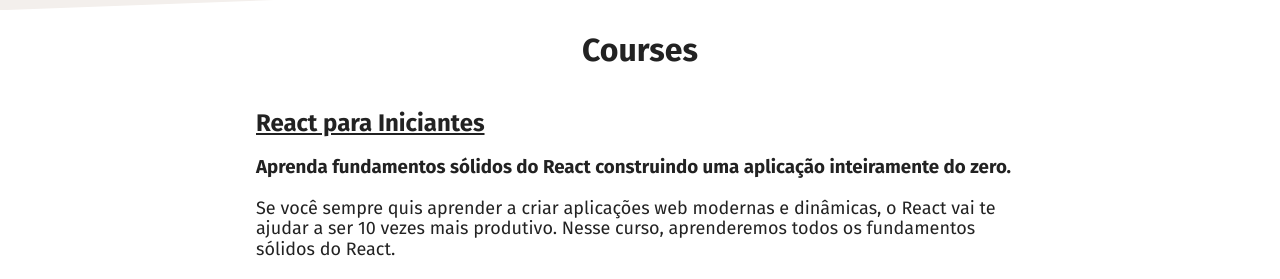
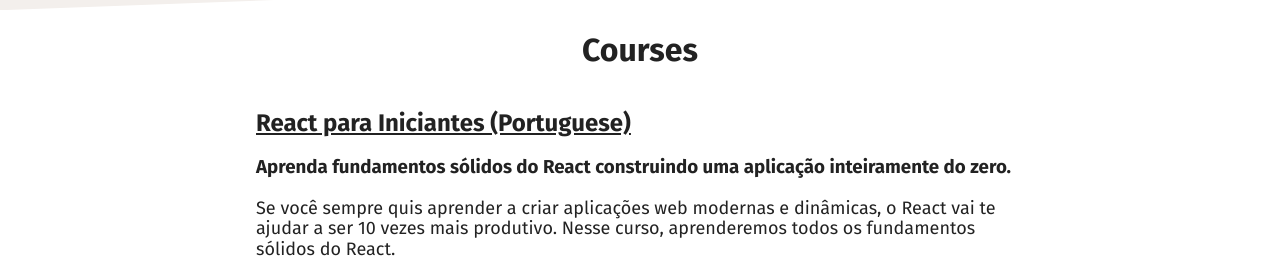
Before and after one commit to brunojppb/brunojppb.github.io, a Jekyll site: the page built from courses.md, in a window 1280 px wide. Shown: the part 213-492 px from the top of the page. Built offline with Jekyll 4.4.1, drawn with Linux system fonts in a browser that asks for light colours.

Commit message:
add language to course title

```diff
--- a/courses.md
+++ b/courses.md
@@ -8,7 +8,7 @@
 <div class="flex-center courses">
 	<h1>Courses</h1>
   <div class="course job-item">
-		<h2><a href="https://www.udemy.com/course/react-para-iniciantes-free/">React para Iniciantes</a></h2>
+		<h2><a href="https://www.udemy.com/course/react-para-iniciantes-free/">React para Iniciantes (Portuguese)</a></h2>
 		<h3>Aprenda fundamentos sólidos do React construindo uma aplicação inteiramente do zero.</h3>
 		<p class="course-desc">
 			Se você sempre quis aprender a criar aplicações web modernas e dinâmicas, o React vai te ajudar a ser 10 vezes mais produtivo. Nesse curso, aprenderemos todos os fundamentos sólidos do React.<br/><br/>
```
